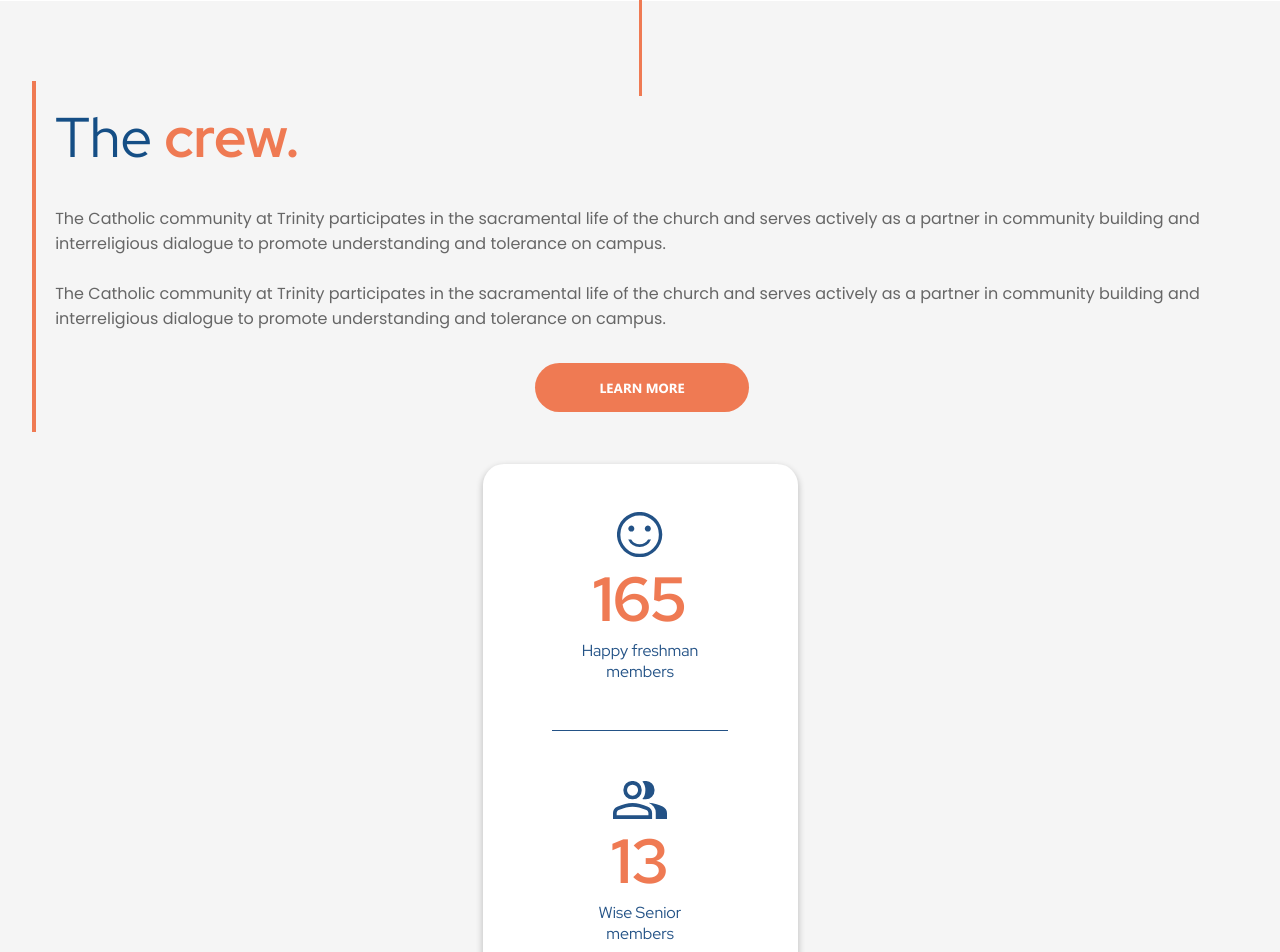
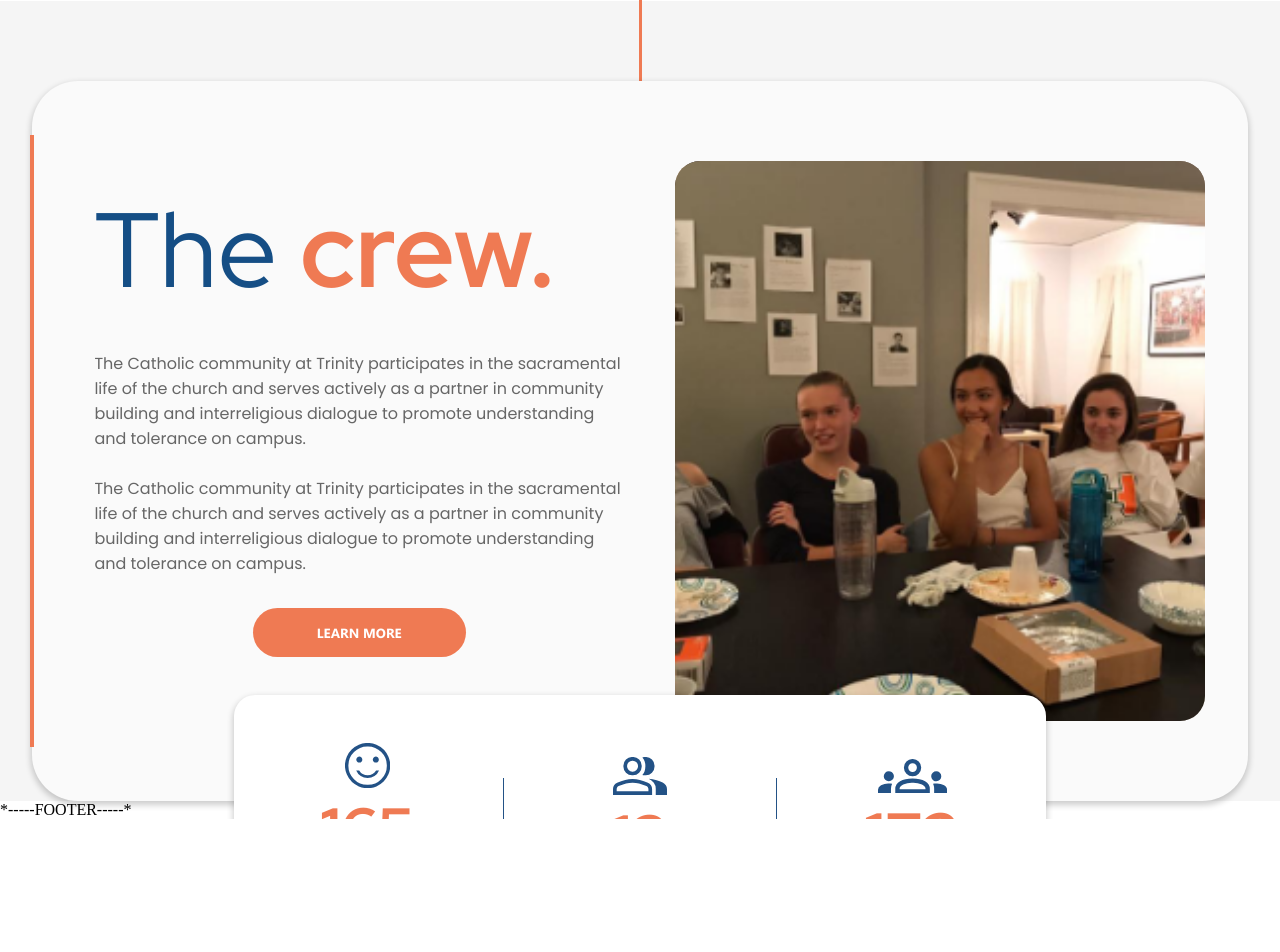
Before and after one commit to cris-dangithub/newman-club-project, a React (Vite) app: page / in a window 1280 px wide. Shown: the part 1820-2772 px from the top of the page. After the commit the page ends 2639 px from the top, so only its background shows below. Built offline with nearby package versions, Linux system fonts and the light colour scheme.

Commit message:
feat: homecrew desktop

```diff
--- a/src/components/the-crew/CardRewards.css
+++ b/src/components/the-crew/CardRewards.css
@@ -18,7 +18,9 @@
   text-align: center;
 }
 
-.CardRewards__item--border {
+.CardRewards__divider {
+  width: 50%;
+  margin: auto;
   border-bottom: 1px solid var(--color-darker-blue2);
 }
 
@@ -33,3 +35,27 @@
 .CardRewards__text {
   color: var(--color-darker-blue2);
 }
+
+@media (min-width: 1024px) {
+  .c-CardRewards {
+    flex-direction: row !important;
+    position: absolute;
+    z-index: 100;
+    bottom: -10rem;
+    left: 0;
+    right: 0;
+    max-width: 812px;
+  }
+  .CardRewards__item {
+    width: 14rem;
+    margin: auto;
+  }
+  .CardRewards__divider {
+    width: 1px;
+    height: 100px;
+    align-self: center;
+    border-bottom: none;
+    margin: 0;
+    border-right: 1px solid var(--color-darker-blue2);
+  }
+}
--- a/src/components/the-crew/CardRewards.tsx
+++ b/src/components/the-crew/CardRewards.tsx
@@ -6,7 +6,7 @@ import "./CardRewards.css";
 const CardRewards = () => {
   return (
     <ul className="flex-col c-CardRewards">
-      <li className="flex-col CardRewards__item CardRewards__item--border">
+      <li className="flex-col CardRewards__item">
         <IconSmile />
         <span className="font-red-hat-display--bold CardRewards__number">
           165
@@ -15,7 +15,8 @@ const CardRewards = () => {
           Happy freshman members
         </span>
       </li>
-      <li className="flex-col CardRewards__item CardRewards__item--border">
+      <li className="CardRewards__divider"></li>
+      <li className="flex-col CardRewards__item ">
         <IconTwoPeople className="CardRewards__item-icon-two-people" />
         <span className="font-red-hat-display--bold CardRewards__number">
           13
@@ -24,6 +25,7 @@ const CardRewards = () => {
           Wise Senior members
         </span>
       </li>
+      <li className="CardRewards__divider"></li>
       <li className="flex-col CardRewards__item">
         <IconThreePeople />
         <span className="font-red-hat-display--bold CardRewards__number">
--- a/src/pages/Home.css
+++ b/src/pages/Home.css
@@ -56,10 +56,25 @@
   padding-left: 2rem;
   padding-right: 2rem;
   padding-top: 5rem;
+  display: flex;
+}
+.the-crew-border-desktop {
+  display: none;
+  position: absolute;
+  left: -2px;
+  top: 0;
+  bottom: 0;
+  margin: auto;
+  height: 85%;
+  width: 4px;
+  background-color: var(--color-dark-orange);
 }
 
 .the-crew__card {
+  position: relative;
   gap: 2rem;
+  max-width: 500px;
+  margin: auto;
 }
 
 .the-crew__description {
@@ -114,6 +129,37 @@
   .events__divider {
     display: block;
   }
+  /* !!!!!!!!!!!!!!!!!!!!!!!!!!!!!!!!!!!!!! */
+
+  .the-crew__card {
+    flex-direction: row !important;
+    justify-content: space-between;
+    max-width: 1680px;
+    height: 45rem;
+    background-color: var(--color-bright-white);
+    padding: 4.9rem 2.7rem;
+    border-radius: 46px;
+    -webkit-box-shadow: 0px 3px 6px 1px rgba(0, 0, 0, 0.2);
+    -moz-box-shadow: 0px 3px 6px 1px rgba(0, 0, 0, 0.2);
+    box-shadow: 0px 3px 6px 1px rgba(0, 0, 0, 0.2);
+  }
+  .the-crew-border-desktop {
+    display: block;
+  }
+  .the-crew__title {
+    font-size: 4rem;
+  }
+  .the-crew__description {
+    border: none;
+    align-self: flex-start;
+    flex: 1;
+  }
+  .the-crew__image-container {
+    position: relative;
+    flex: 1;
+    height: 30rem;
+    align-self: center;
+  }
 }
 
 @media (min-width: 1280px) {
@@ -124,4 +170,10 @@
   .events__container-background {
     display: flex;
   }
+  .the-crew__image-container {
+    height: 35rem;
+  }
+  .the-crew__title {
+    font-size: 6.6rem;
+  }
 }
--- a/src/pages/Home.tsx
+++ b/src/pages/Home.tsx
@@ -62,6 +62,7 @@ const Home = () => {
       {/* The crew */}
       <article id="the-crew" className="the-crew">
         <section className="flex-col the-crew__card">
+          <div className="the-crew-border-desktop"></div>
           <div className="font-poppins the-crew__description">
             <h2 className="font-red-hat-display--regular the-crew__title">
               The{" "}
```
